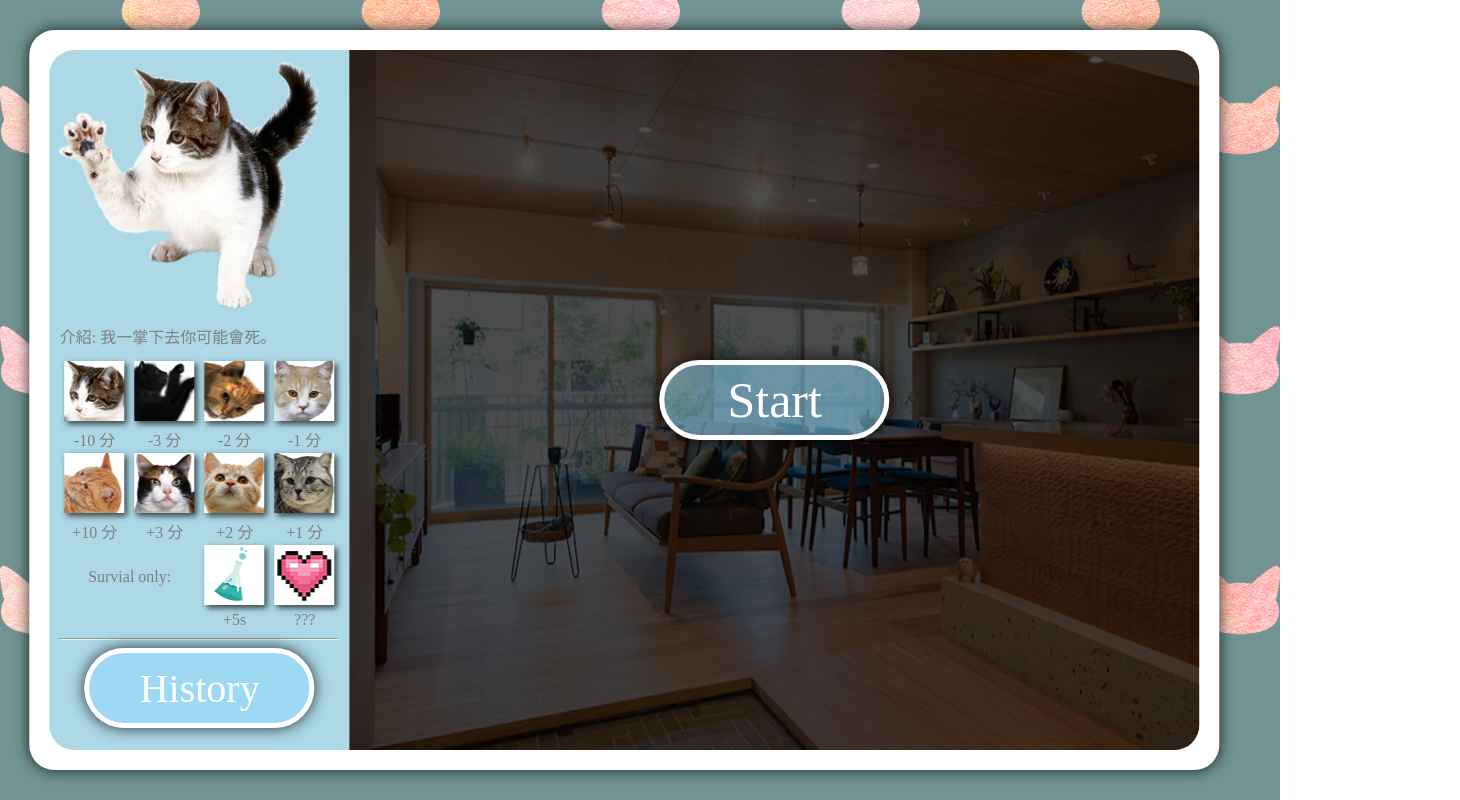
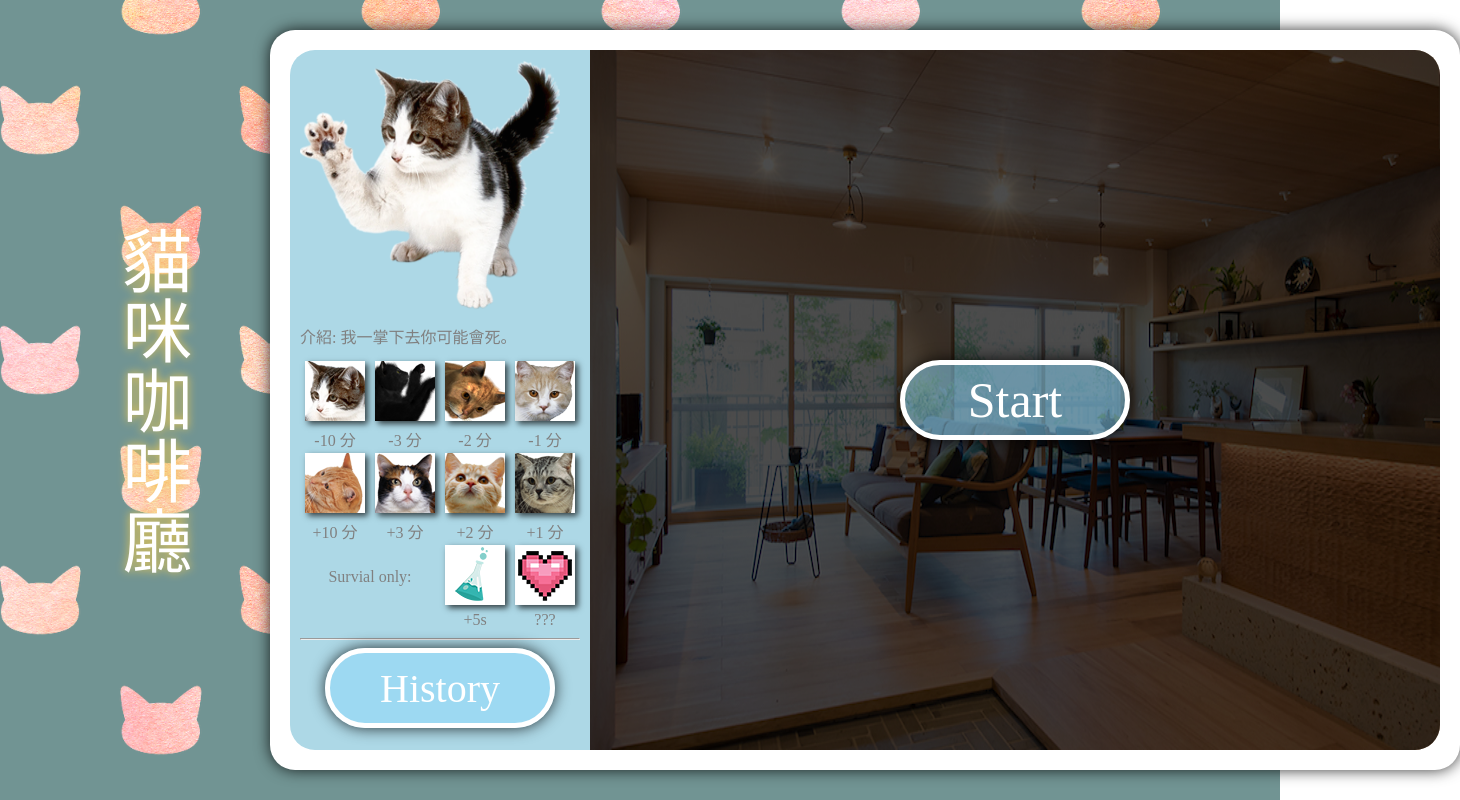
Before and after one commit to LucienneHuang/CatCafe, a plain HTML site: page index.html in a window 1280 px wide. Shown: the whole page, 1460 px wide, since content can reach past the window. Drawn offline with nearby package versions, Linux system fonts and the light colour scheme; some packages are replaced by stand-ins of ours; a script that the page names is missing; a web font is replaced by a local one.

Commit message:
調整位置

```diff
--- a/index.html
+++ b/index.html
@@ -31,8 +31,8 @@
         #title {
             position: absolute;
             top: 50%;
-            left: 1%;
-            transform: translate(-1%, -50%);
+            left: 100px;
+            transform: translateY(-50%);
             font-size: 70px;
             filter: drop-shadow(0 0 5px #C1395E);
             animation-name: text-animation;
@@ -75,9 +75,9 @@
             padding: 20px;
             background: white;
             position: absolute;
+            left: 270px;
             top: 50%;
-            left: 33%;
-            transform: translate(-33%, -50%);
+            transform: translateY(-50%);
             border-radius: 25px;
             box-shadow: 0px 0px 15px rgba(0, 0, 0, 0.8);
         }
@@ -86,9 +86,9 @@
             width: 200px;
             height: 700px;
             position: absolute;
-            left: 99%;
+            left: 1520px;
             top: 50%;
-            transform: translate(-99%, -50%);
+            transform: translateY(-50%);
             background: rgba(142, 219, 255, 0.5);
             display: none;
         }
```
